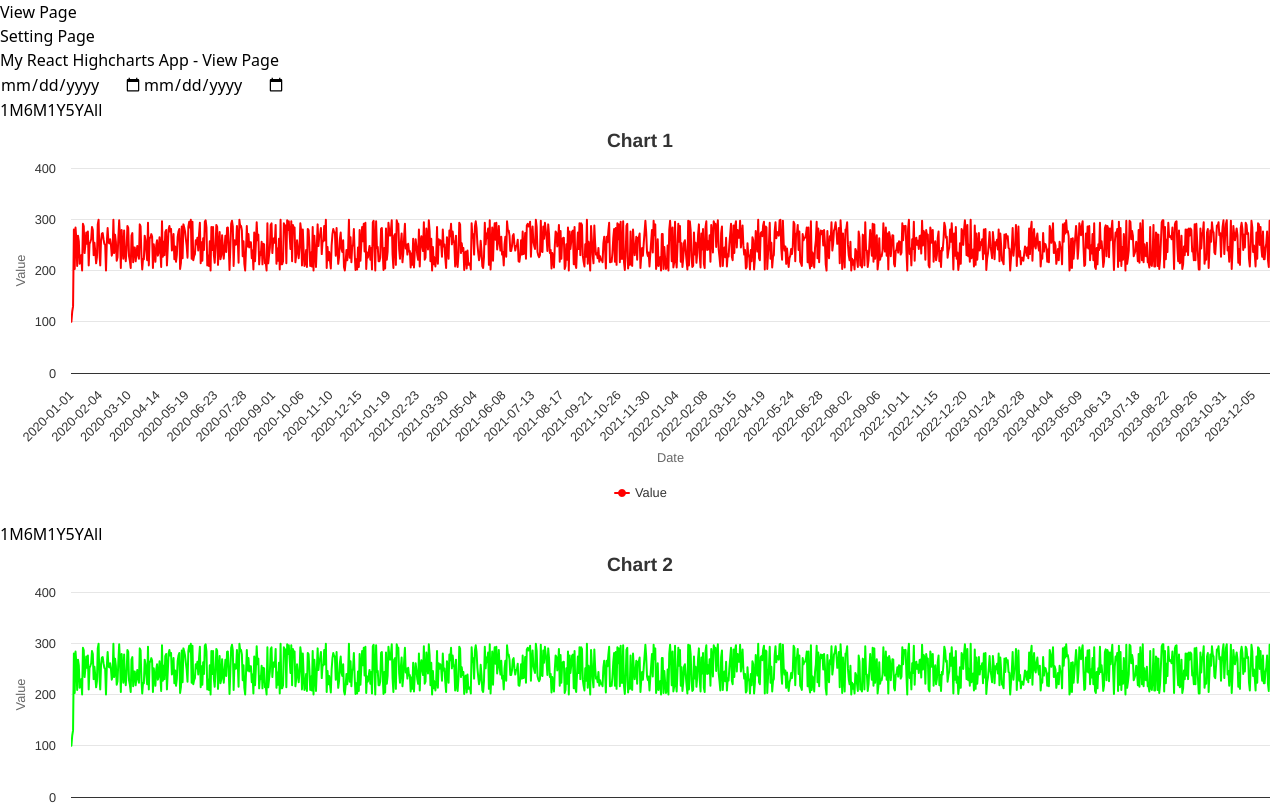
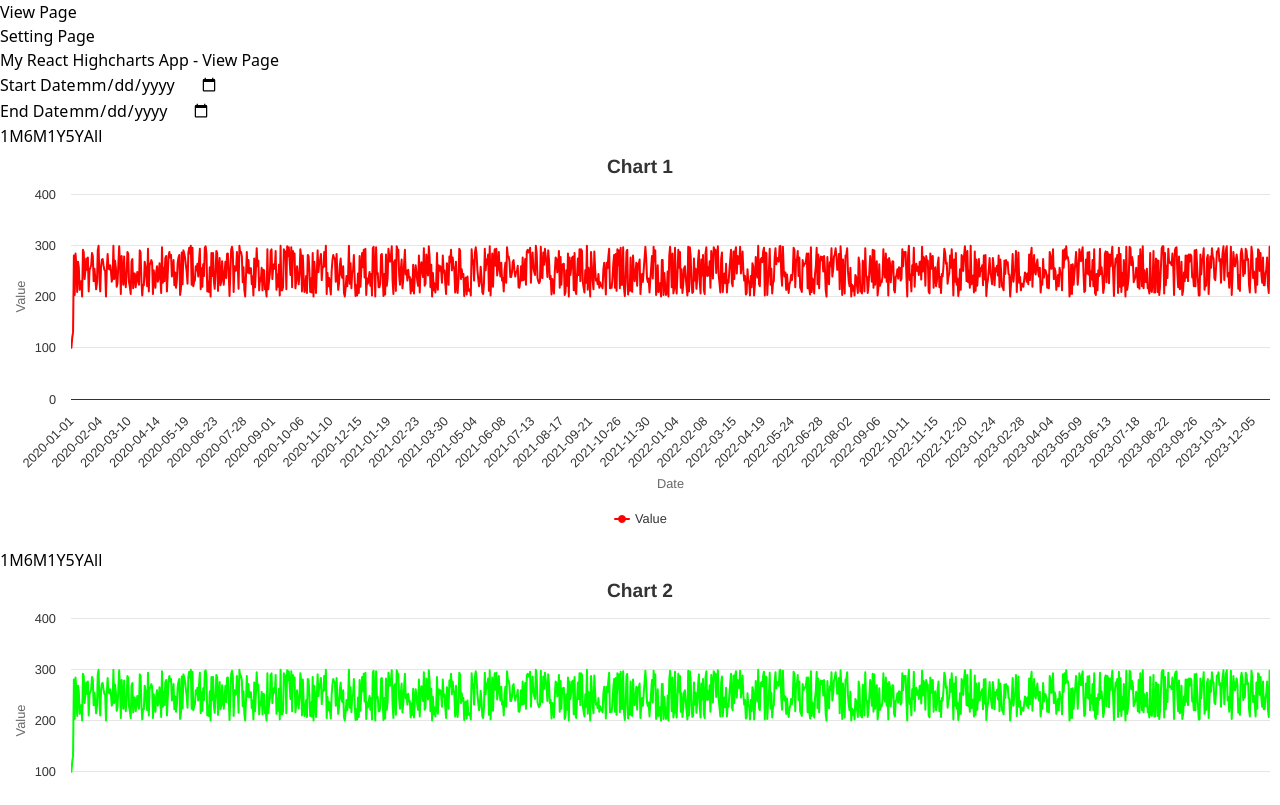
Before and after one commit to HungTruong4689/React-Chart-Project, a React (Vite) app: page / in a window 1280 px wide. Shown: the top 805 px of the page. Built offline with nearby package versions, Linux system fonts and the light colour scheme.

Commit message:
viewpage

```diff
--- a/src/pages/ViewPage.tsx
+++ b/src/pages/ViewPage.tsx
@@ -18,41 +18,6 @@ const ViewPage: React.FC<ViewPageProps> = () => {
         return itemDate >= start && itemDate <= end
     })
 
-    // return (
-    //     <div className='bg-green-500'>
-    //         <h1>My React Highcharts App - View Page</h1>
-    //         <div className='flex justify-between items-center mb-4'>
-    //             <input
-    //                 type='date'
-    //                 value={startDate}
-    //                 onChange={(e) => setStartDate(e.target.value)}
-    //                 className='input-date'
-    //             />
-    //             <input
-    //                 type='date'
-    //                 value={endDate}
-    //                 onChange={(e) => setEndDate(e.target.value)}
-    //                 className='input-date'
-    //             />
-    //         </div>
-    //         <div className='grid grid-cols-2 gap-4'></div>
-    //         {filteredData.length === 0 ? (
-    //             <p>No data available for the selected date range.</p>
-    //         ) : (
-    //             <div className='grid grid-cols-3 gap-4'>
-    //                 {charts.map((chart) => (
-    //                     <GenericChart
-    //                         key={chart.id}
-    //                         type={chart.type}
-    //                         data={filteredData}
-    //                         color={chart.color}
-    //                         name={chart.name}
-    //                     />
-    //                 ))}
-    //             </div>
-    //         )}
-    //     </div>
-    // )
     return (
         <div className=' p-8'>
             <h1 className='text-3xl font-bold mb-6 text-blue-500 flex justify-center'>
@@ -60,24 +25,57 @@ const ViewPage: React.FC<ViewPageProps> = () => {
             </h1>
 
             <div className='flex justify-between items-center mb-4'>
+                <div className='relative'>
+                    <label
+                        htmlFor='startDate'
+                        className='block text-sm font-medium text-gray-700 mb-1'
+                    >
+                        Start Date
+                    </label>
                     <input
+                        id='startDate'
                         type='date'
                         value={startDate}
                         onChange={(e) => setStartDate(e.target.value)}
-                    className='input-date'
+                        className='input-date border border-gray-300 rounded-md p-2'
                     />
+                </div>
+                <div className='relative'>
+                    <label
+                        htmlFor='endDate'
+                        className='block text-sm font-medium text-gray-700 mb-1'
+                    >
+                        End Date
+                    </label>
                     <input
+                        id='endDate'
                         type='date'
                         value={endDate}
                         onChange={(e) => setEndDate(e.target.value)}
-                    className='input-date'
+                        className='input-date border border-gray-300 rounded-md p-2'
                     />
                 </div>
+            </div>
 
+            {/* {filteredData.length === 0 ? (
+                <p className='text-white'>No data available for the selected date range.</p>
+            ) : (
+                <div className='grid grid-cols-3 gap-4'>
+                    {charts.map((chart) => (
+                        <GenericChart
+                            key={chart.id}
+                            type={chart.type}
+                            data={filteredData}
+                            color={chart.color}
+                            name={chart.name}
+                        />
+                    ))}
+                </div>
+            )} */}
             {filteredData.length === 0 ? (
                 <p className='text-white'>No data available for the selected date range.</p>
             ) : (
-                <div className='grid grid-cols-3 gap-4'>
+                <div className='grid grid-cols-1 sm:grid-cols-2 lg:grid-cols-3 gap-4'>
                     {charts.map((chart) => (
                         <GenericChart
                             key={chart.id}
```
Lines whose indentation alone changed are shown as unchanged.
